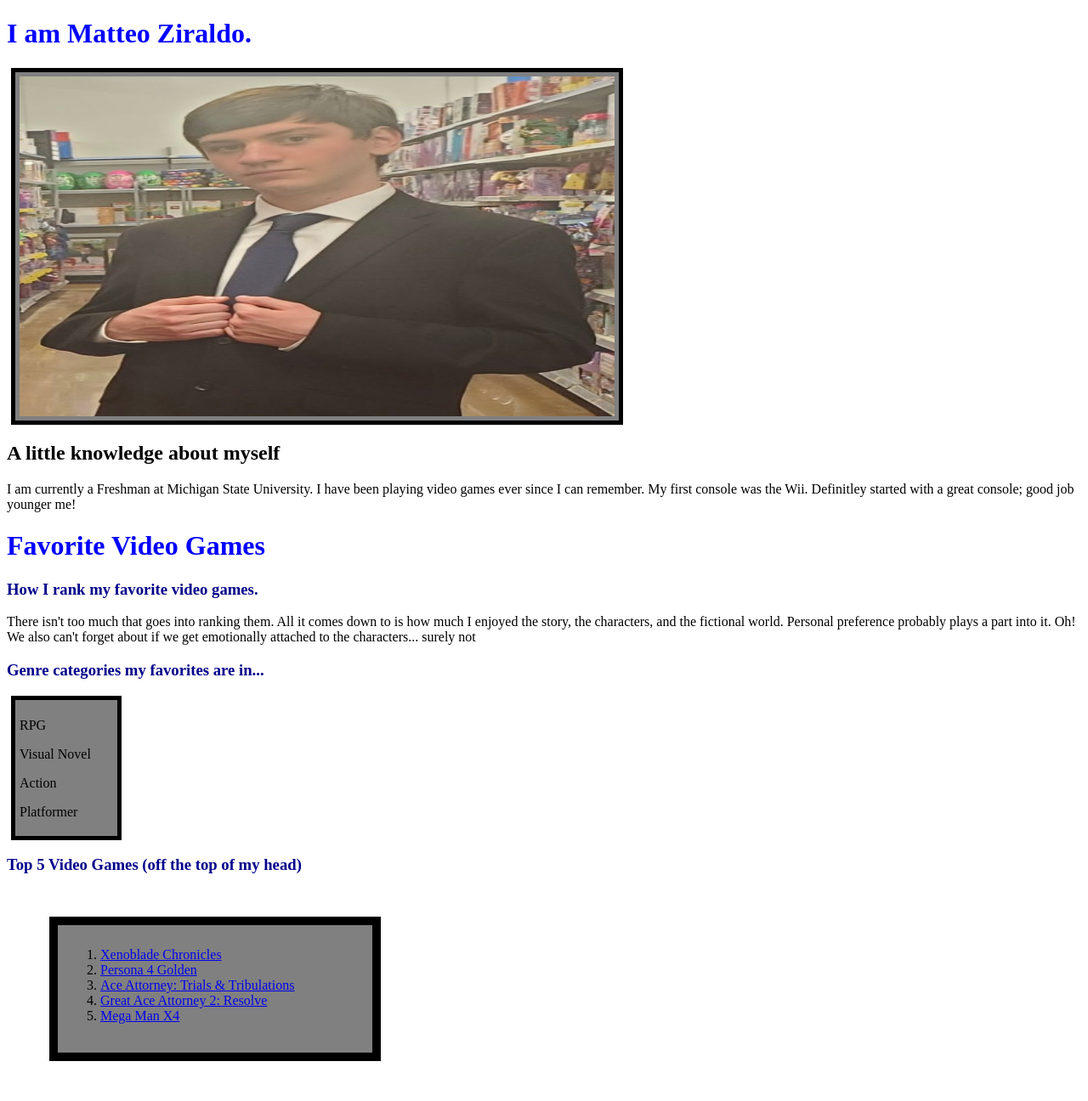
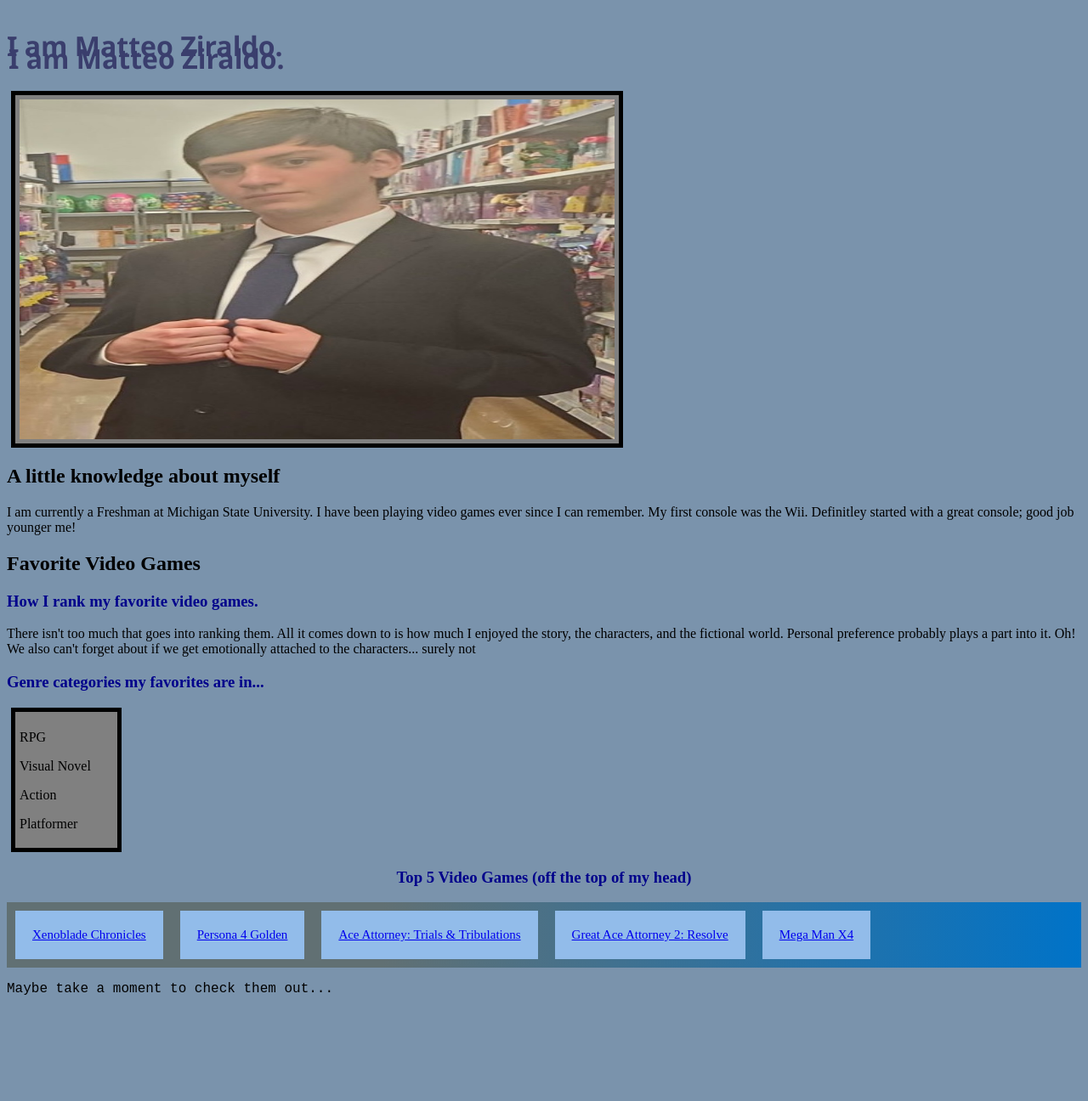
Before and after one commit to ziraldom/ziraldom.github.io, a plain HTML site: page index.html in a window 1280 px wide. Shown: the top 1296 px of the page at 85% size. After the commit the page ends 1189 px from the top, so only its background shows below. Drawn offline with Linux system fonts and the light colour scheme.

Commit message:
Lab 6 - 2/19

```diff
--- a/index.html
+++ b/index.html
@@ -6,16 +6,21 @@
     <title>Matteo Ziraldo</title>
     <link rel="stylesheet" href="styles.css">
 
+
 </head>
 <body>
-    <h1>I am Matteo Ziraldo.</h1>
+    <h1>
+     <p class="p1">
+        I am Matteo Ziraldo.
+     </p>
+    </h1>
     <div class="box2">
         <img src="Myself.jpeg" width="700" height="400" >
     </div>
 
     <h2>A little knowledge about myself</h2>
     <p>I am currently a Freshman at Michigan State University. I have been playing video games ever since I can remember. My first console was the Wii. Definitley started with a great console; good job younger me!</p>
-    <h1>Favorite Video Games</h1>
+    <h2>Favorite Video Games</h2>
     <h3>How I rank my favorite video games.</h3>
     <p>There isn't too much that goes into ranking them. All it comes down to is how much I enjoyed the story, the characters, and the fictional world. Personal preference probably plays a part into it. Oh! We also can't forget about if we get emotionally attached to the characters... surely not</p>
     <h3>Genre categories my favorites are in...</h3>
@@ -26,26 +31,28 @@
         <p>Platformer</p>
     </div>
 
-    <h3>Top 5 Video Games (off the top of my head)</h3>
+    <div class="a">
+        <h3>Top 5 Video Games (off the top of my head)</h3>
+    </div>
+    <div class="flex-container">
 
-    <div class="box1">
-        <ol>
-        <li>
+
+
+    <div class>
             <a href="https://www.nintendo.com/us/store/products/xenoblade-chronicles-definitive-edition-switch/">Xenoblade Chronicles</a>
-        </li>
-        <li>
+    </div>
+    <div>
             <a href="https://persona.atlus.com/p4g/">Persona 4 Golden</a>
-        </li>
-        <li>
+    </div>
+    <div>
             <a href="https://aceattorney.fandom.com/wiki/Phoenix_Wright:_Ace_Attorney_-_Trials_and_Tribulations">Ace Attorney: Trials & Tribulations</a>
-        </li>
-        <li>
+    </div>
+    <div>
             <a href="https://aceattorney.fandom.com/wiki/The_Great_Ace_Attorney_2:_Resolve">Great Ace Attorney 2: Resolve</a>
-        </li>
-        <li>
+    </div>
+    <div>
             <a href="https://megaman.fandom.com/wiki/Mega_Man_X4">Mega Man X4</a>
-        </li>
-    </ol>
+    </div>
     </div>
 
     <p class="p2">Maybe take a moment to check them out...</p>
--- a/styles.css
+++ b/styles.css
@@ -1,14 +1,28 @@
+body {
+    background-color: #7A93AC;
+}
+
 h1 {
-    color : blue;
+    color: #3a3e6d;
+    text-shadow: 2px 15px;
 }
 
 h3 {
     color: darkblue;
 }
 
+.p1 {
+    font-family: 'Segoe UI', Tahoma, Geneva, Verdana, sans-serif;
+}
+
 .p2 {
     font-family: 'Courier New', Courier, monospace;
 }
+
+div.a {
+    text-align: center;
+}
+
 
 .box1 {
     height: 130px;
@@ -36,3 +50,15 @@ h3 {
     border: 5px solid black;
     background-color: grey;
 }
+
+.flex-container {
+    display: flex;
+    background: #617073;
+    background: linear-gradient(90deg, rgba(97, 112, 115, 1) 35%, rgba(0, 115, 200, 1) 100%);
+}
+.flex-container > div{
+    background-color: #92BCEA;
+    margin: 10px;
+    padding: 20px;
+    font-size: 15px;;
+}
```
